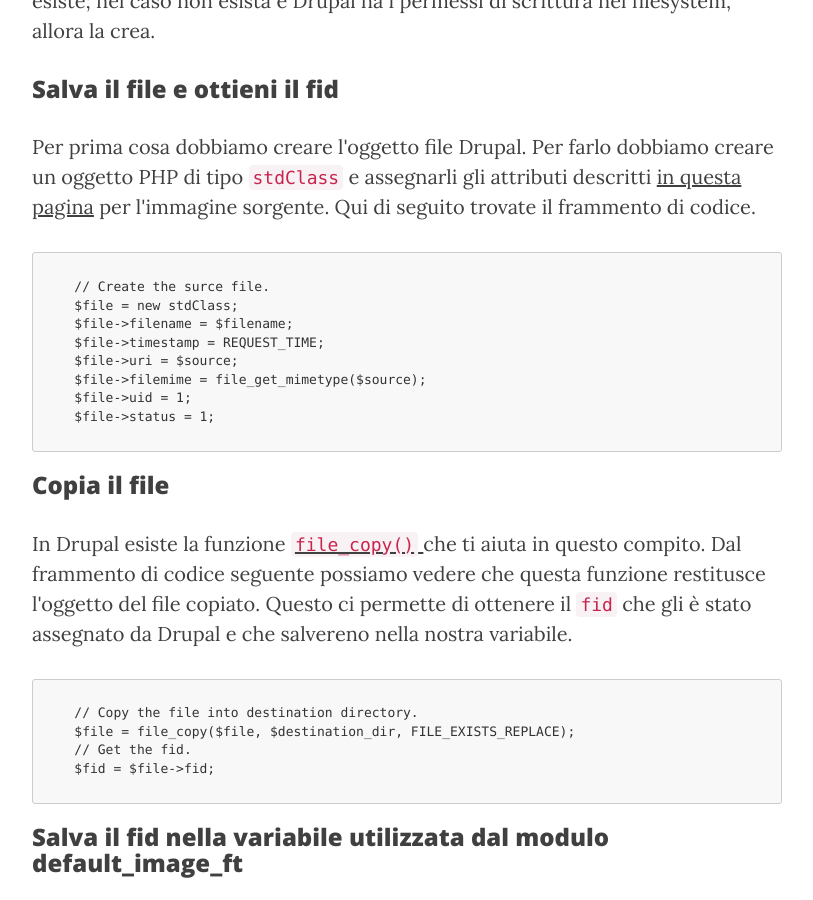
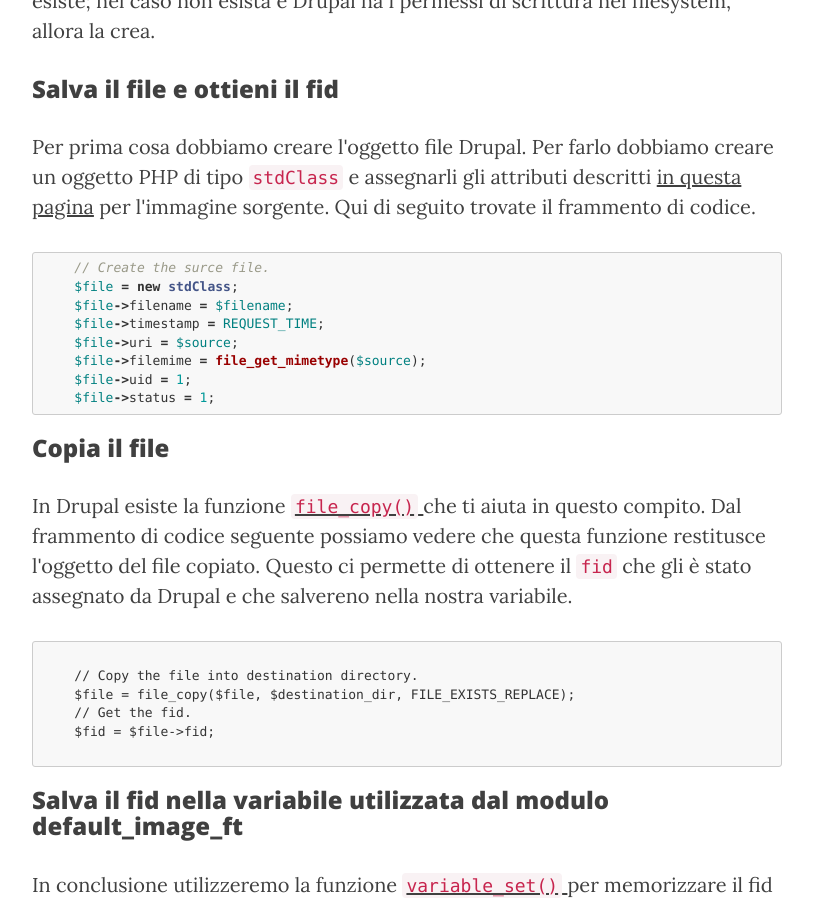
Before and after one commit to robertoperuzzo/robertoperuzzo.github.io, a Jekyll site: the page built from _posts/2016-10-06-il-deploy-delle-immagini-di-default.markdown, in a window 1280 px wide and 900 px high, scrolled down 1927 px. Shown: the whole window, without its empty margins (233-1046 px from the left). Built offline with Jekyll 4.4.1, drawn with Linux system fonts in a browser that asks for light colours; nearby versions of some CDN libraries; comment, search, counter and statistics services are not loaded.

Commit message:
Updated post.

````diff
--- a/_posts/2016-10-06-il-deploy-delle-immagini-di-default.markdown
+++ b/_posts/2016-10-06-il-deploy-delle-immagini-di-default.markdown
@@ -63,8 +63,8 @@ tags:       drupal7 deployment hook_update_N default_image_ft
   <a href="https://api.drupal.org/api/drupal/includes!file.inc/group/file/7.x" target="_blank" title="File interface">
   in questa pagina</a> per l'immagine sorgente. Qui di seguito trovate il frammento di codice.
 </p>
-<pre>
-  <code>
+
+```php
     // Create the surce file.
     $file = new stdClass;
     $file->filename = $filename;
@@ -73,8 +73,7 @@ tags:       drupal7 deployment hook_update_N default_image_ft
     $file->filemime = file_get_mimetype($source);
     $file->uid = 1;
     $file->status = 1;
-  </code>
-</pre>
+```
 
 <h3>Copia il file</h3>
 <p>In Drupal esiste la funzione
````
